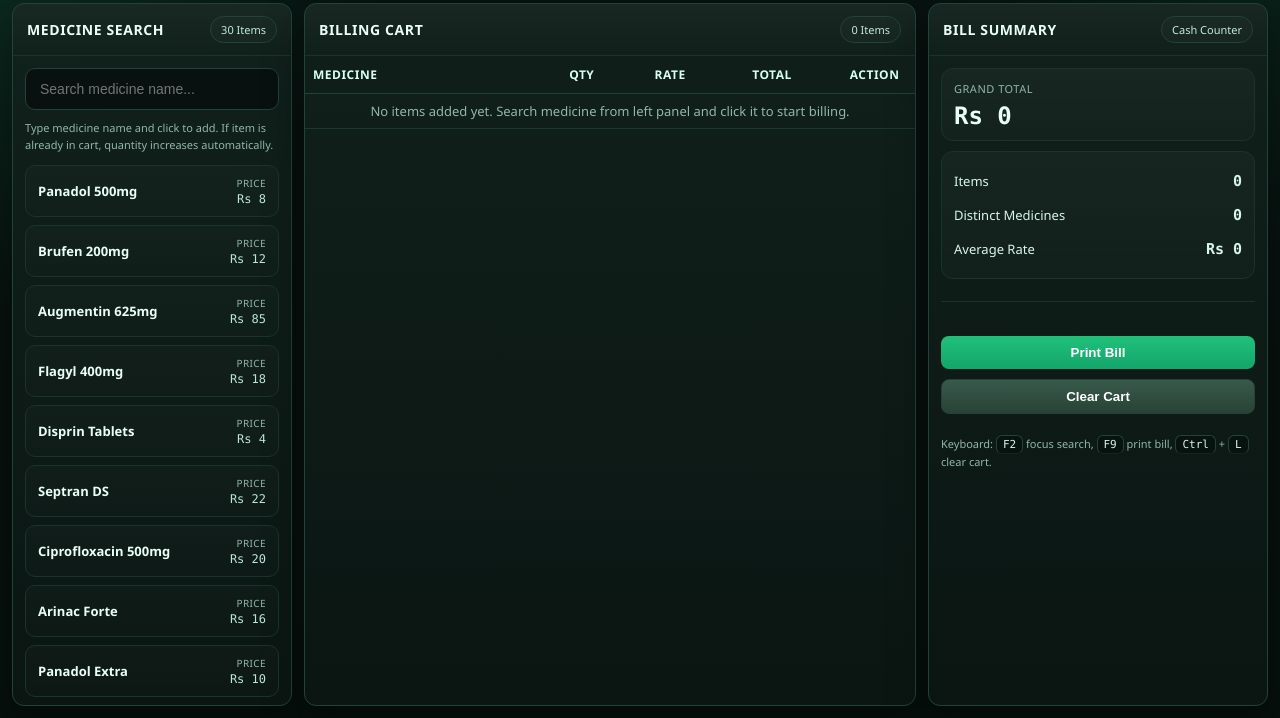
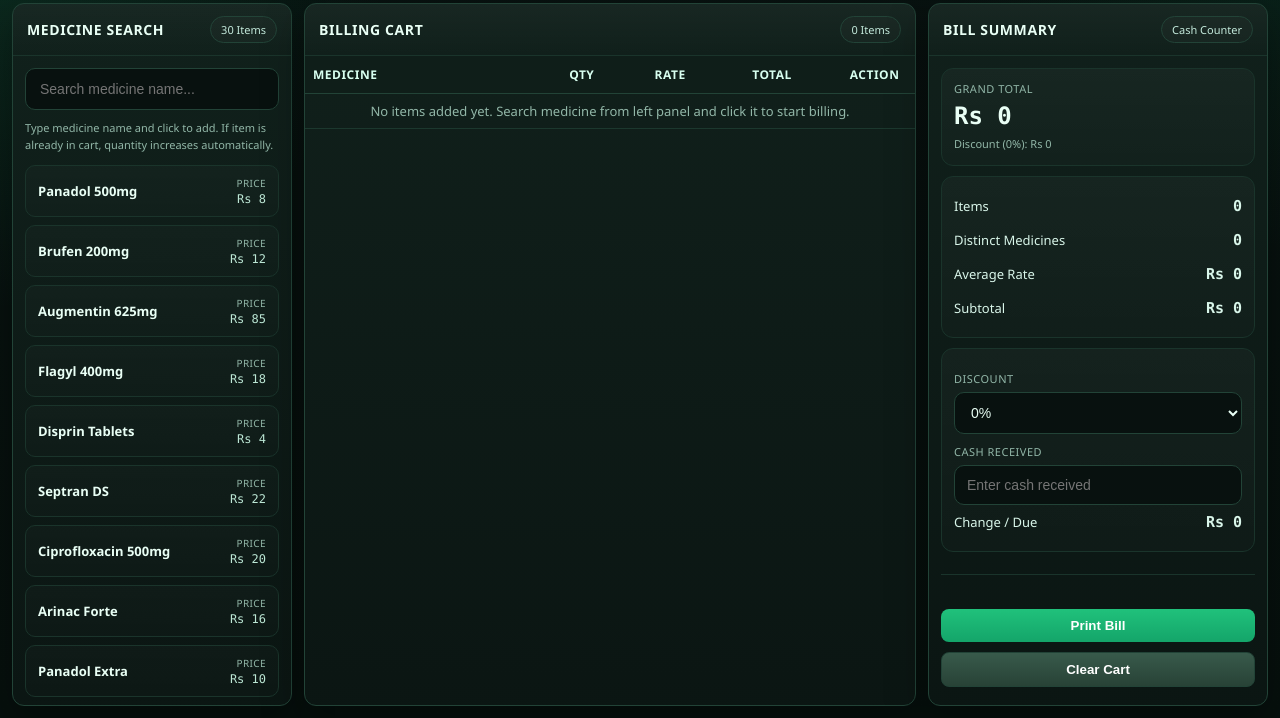
Before and after one commit to muhammadidreesshaikh/pharmacy-management-software, a plain HTML site: page index.html in a window 1280 px wide. Shown: the part 82-800 px from the top of the page. Drawn offline with Linux system fonts and the light colour scheme.

Commit message:
cart option completed

```diff
--- a/index.html
+++ b/index.html
@@ -373,6 +373,40 @@
       font-size: 15px;
     }
 
+    .summary-control {
+      display: grid;
+      gap: 6px;
+      margin-top: 10px;
+    }
+
+    .summary-control label {
+      color: var(--muted);
+      text-transform: uppercase;
+      letter-spacing: 0.5px;
+      font-size: 11px;
+    }
+
+    .summary-control select {
+      width: 100%;
+      border: 1px solid var(--line);
+      background: #08110f;
+      color: var(--text);
+      border-radius: 10px;
+      padding: 11px 12px;
+      font-size: 14px;
+      outline: none;
+      cursor: pointer;
+    }
+
+    .summary-control select:focus {
+      border-color: rgba(32, 193, 123, 0.8);
+      box-shadow: 0 0 0 3px rgba(32, 193, 123, 0.12);
+    }
+
+    .summary-control .input {
+      padding: 11px 12px;
+    }
+
     .button-stack {
       display: grid;
       gap: 10px;
@@ -583,12 +617,31 @@
             <div class="stat-card">
               <div class="stat-label">Grand Total</div>
               <div class="stat-value" id="grandTotal">Rs 0</div>
+              <div class="hint" id="discountSummary" style="margin-top:8px;">Discount: Rs 0</div>
             </div>
 
             <div class="stat-card">
               <div class="summary-row"><span>Items</span><strong id="itemCount">0</strong></div>
               <div class="summary-row"><span>Distinct Medicines</span><strong id="distinctCount">0</strong></div>
               <div class="summary-row"><span>Average Rate</span><strong id="averageRate">Rs 0</strong></div>
+              <div class="summary-row"><span>Subtotal</span><strong id="subTotal">Rs 0</strong></div>
+            </div>
+
+            <div class="stat-card">
+              <div class="summary-control">
+                <label for="discountSelect">Discount</label>
+                <select id="discountSelect">
+                  <option value="0">0%</option>
+                  <option value="10">10%</option>
+                  <option value="15">15%</option>
+                  <option value="20">20%</option>
+                </select>
+              </div>
+              <div class="summary-control">
+                <label for="cashReceived">Cash Received</label>
+                <input id="cashReceived" class="input" type="number" min="0" placeholder="Enter cash received" />
+              </div>
+              <div class="summary-row"><span>Change / Due</span><strong id="changeAmount">Rs 0</strong></div>
             </div>
 
             <div class="divider"></div>
@@ -651,7 +704,9 @@
 
     const state = {
       query: "",
-      cart: []
+      cart: [],
+      discountRate: 0,
+      cashReceived: 0
     };
 
     const searchInput = document.getElementById('searchInput');
@@ -663,6 +718,11 @@
     const itemCountEl = document.getElementById('itemCount');
     const distinctCountEl = document.getElementById('distinctCount');
     const averageRateEl = document.getElementById('averageRate');
+    const subTotalEl = document.getElementById('subTotal');
+    const discountSummaryEl = document.getElementById('discountSummary');
+    const discountSelect = document.getElementById('discountSelect');
+    const cashReceivedInput = document.getElementById('cashReceived');
+    const changeAmountEl = document.getElementById('changeAmount');
     const printBtn = document.getElementById('printBtn');
     const clearBtn = document.getElementById('clearBtn');
     const printArea = document.getElementById('printArea');
@@ -714,9 +774,12 @@
 
     function getTotals() {
       const itemCount = state.cart.reduce((sum, item) => sum + item.qty, 0);
-      const grandTotal = state.cart.reduce((sum, item) => sum + item.qty * item.price, 0);
-      const averageRate = itemCount ? grandTotal / itemCount : 0;
-      return { itemCount, grandTotal, averageRate };
+      const subTotal = state.cart.reduce((sum, item) => sum + item.qty * item.price, 0);
+      const discountAmount = subTotal * (state.discountRate / 100);
+      const grandTotal = Math.max(0, subTotal - discountAmount);
+      const averageRate = itemCount ? subTotal / itemCount : 0;
+      const changeAmount = state.cashReceived - grandTotal;
+      return { itemCount, subTotal, discountAmount, grandTotal, averageRate, changeAmount };
     }
 
     function renderMedicineList() {
@@ -757,12 +820,19 @@
     }
 
     function renderCart() {
-      const { itemCount, grandTotal, averageRate } = getTotals();
+      const { itemCount, subTotal, discountAmount, grandTotal, averageRate, changeAmount } = getTotals();
       cartCountBadge.textContent = `${state.cart.length} Items`;
       itemCountEl.textContent = itemCount;
       distinctCountEl.textContent = state.cart.length;
       grandTotalEl.textContent = formatCurrency(grandTotal);
       averageRateEl.textContent = formatCurrency(averageRate);
+      subTotalEl.textContent = formatCurrency(subTotal);
+      discountSummaryEl.textContent = `Discount (${state.discountRate}%): ${formatCurrency(discountAmount)}`;
+      if (state.cashReceived > 0) {
+        changeAmountEl.textContent = changeAmount >= 0 ? `Rs ${changeAmount.toFixed(0)}` : `Due Rs ${Math.abs(changeAmount).toFixed(0)}`;
+      } else {
+        changeAmountEl.textContent = 'Rs 0';
+      }
 
       if (!state.cart.length) {
         cartBody.innerHTML = '<tr><td colspan="5" class="empty-state">No items added yet. Search medicine from left panel and click it to start billing.</td></tr>';
@@ -801,7 +871,7 @@
     }
 
     function buildInvoiceHtml() {
-      const { grandTotal } = getTotals();
+      const { subTotal, discountAmount, grandTotal, changeAmount } = getTotals();
       const now = new Date();
       const dateStr = now.toLocaleDateString('en-PK', { day: '2-digit', month: '2-digit', year: 'numeric' });
       const timeStr = now.toLocaleTimeString('en-PK', { hour: '2-digit', minute: '2-digit' });
@@ -839,7 +909,13 @@
               ${rows}
             </tbody>
           </table>
-          <div class="print-total">Grand Total: ${formatCurrency(grandTotal)}</div>
+          <div class="print-total" style="flex-direction:column; gap:6px; align-items:flex-end;">
+            <div>Subtotal: ${formatCurrency(subTotal)}</div>
+            <div>Discount (${state.discountRate}%): ${formatCurrency(discountAmount)}</div>
+            <div>Grand Total: ${formatCurrency(grandTotal)}</div>
+            <div>Cash Received: ${formatCurrency(state.cashReceived)}</div>
+            <div>${changeAmount >= 0 ? 'Change' : 'Due'}: ${formatCurrency(Math.abs(changeAmount))}</div>
+          </div>
           <div class="print-footer">Thank you for visiting. Please keep the receipt for record.</div>
         </div>
       `;
@@ -859,8 +935,20 @@
       const confirmed = confirm('Clear the current bill?');
       if (!confirmed) return;
       state.cart = [];
+      state.discountRate = Number(discountSelect.value) || 0;
+      state.cashReceived = Number(cashReceivedInput.value) || 0;
       renderCart();
     }
+
+    discountSelect.addEventListener('change', event => {
+      state.discountRate = Number(event.target.value) || 0;
+      renderCart();
+    });
+
+    cashReceivedInput.addEventListener('input', event => {
+      state.cashReceived = Number(event.target.value) || 0;
+      renderCart();
+    });
 
     searchInput.addEventListener('input', event => {
       state.query = event.target.value;
@@ -885,6 +973,8 @@
       }
     });
 
+    state.discountRate = Number(discountSelect.value) || 0;
+    state.cashReceived = Number(cashReceivedInput.value) || 0;
     renderMedicineList();
     renderCart();
   </script>
```
